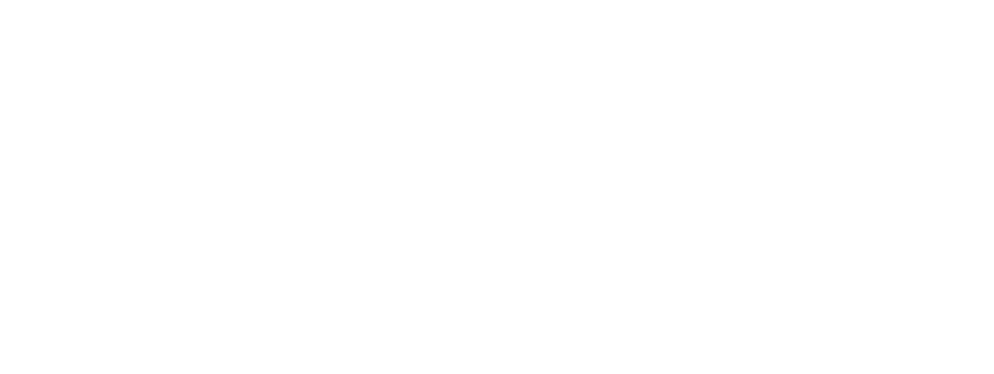
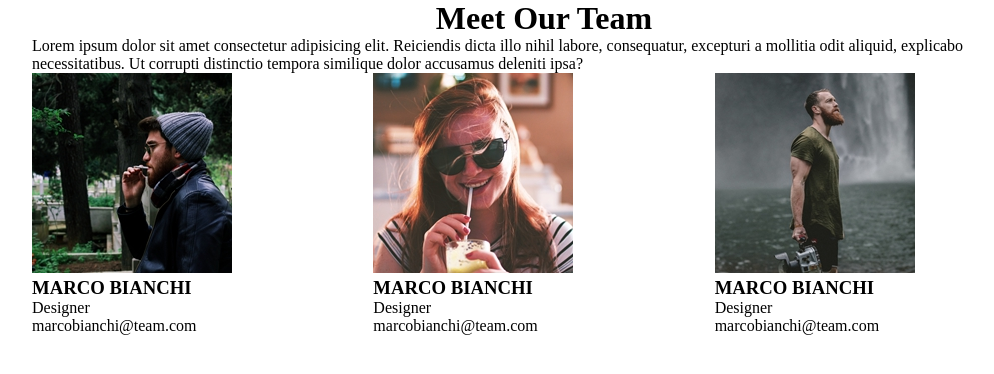
Before and after one commit to MarcoZellini/html-css-float-cards, a plain HTML site: page index.html in a window 1280 px wide. Shown: the whole page, without its empty margins (96-1090 px from the left). Drawn offline with Linux system fonts and the light colour scheme.

Commit message:
Add first row
Added first row not detailed

```diff
--- a/assets/css/style.css
+++ b/assets/css/style.css
@@ -0,0 +1,48 @@
+* {
+    margin: 0;
+    padding: 0;
+    box-sizing: border-box;
+}
+
+/* #region utilities */
+
+.clearfix::after {
+    content: '';
+    display: table;
+    clear: both;
+}
+
+/* #endregion utilities */
+
+
+/* #region container */
+
+.container {
+    max-width: 1170px;
+    width: 80%;
+    margin: auto;
+}
+
+h1,
+.container > p {
+    text-align: center;
+}
+
+/* #region row */
+
+/* #region col */
+
+.col {
+    float: left;
+    width: calc(100%/3);
+}
+
+/* #endregion col */
+
+
+
+
+/* #endregion row */
+
+
+/* #endregion container */
--- a/index.html
+++ b/index.html
@@ -4,9 +4,62 @@
         <meta charset="UTF-8">
         <meta name="viewport" content="width=device-width, initial-scale=1.0">
         <title>Floating Cards</title>
+        <link rel="preconnect" href="https://fonts.googleapis.com">
+        <link rel="preconnect" href="https://fonts.gstatic.com" crossorigin>
+        <link
+            href="https://fonts.googleapis.com/css2?family=Fredoka:wght@400;700&display=swap"
+            rel="stylesheet">
         <link rel="stylesheet" href="./assets/css/style.css">
     </head>
     <body>
+        <main class="container">
+            <h1>Meet Our Team</h1>
+            <header>
+                <p>
+                    Lorem ipsum dolor sit amet consectetur adipisicing elit.
+                    Reiciendis dicta illo nihil labore, consequatur, excepturi a
+                    mollitia odit aliquid, explicabo necessitatibus. Ut corrupti
+                    distinctio tempora similique dolor accusamus deleniti ipsa?
+                </p>
+            </header>
+            <section class="row clearfix">
+                <div class="col">
+                    <img src="./assets/img/male1.png" alt="Ragazzo col cappello">
+                    <div class="info">
+                        <h3>MARCO BIANCHI</h3>
+                        <span>Designer</span><br>
+                        <span>marcobianchi@team.com</span>
+                    </div>
+                    <!-- /.info -->
+                </div>
+                <!-- ./col -->
 
+                <div class="col">
+                    <img src="./assets/img/female1.png"
+                        alt="Ragazzo col cappello">
+                    <div class="info">
+                        <h3>MARCO BIANCHI</h3>
+                        <span>Designer</span><br>
+                        <span>marcobianchi@team.com</span>
+                    </div>
+                    <!-- /.info -->
+                </div>
+                <!-- ./col -->
+
+                <div class="col">
+                    <img src="./assets/img/male2.png" alt="Ragazzo col cappello">
+                    <div class="info">
+                        <h3>MARCO BIANCHI</h3>
+                        <span>Designer</span><br>
+                        <span>marcobianchi@team.com</span>
+                    </div>
+                    <!-- /.info -->
+                </div>
+                <!-- ./col -->
+
+            </section>
+            <!-- /.row -->
+        </main>
+        <!-- /.container -->
     </body>
 </html>
```
Lines whose indentation alone changed are shown as unchanged.
